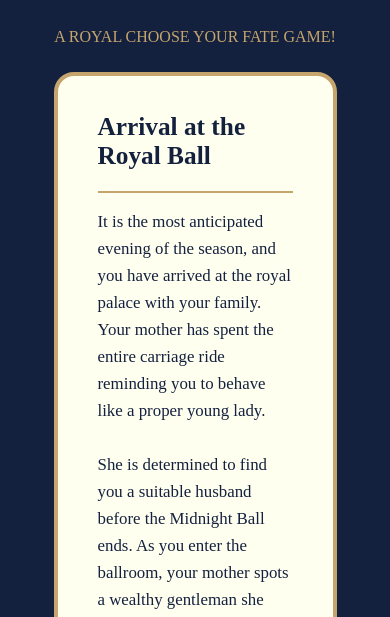
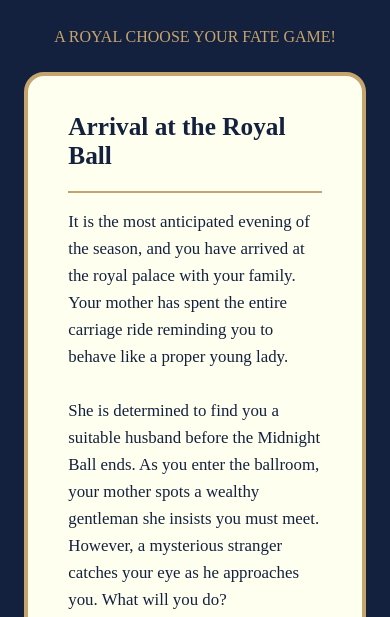
Before and after one commit to AngelicaHanley/the-midnight-ball, a plain HTML site: page index.html in a window 390 px wide. Shown: the part 227-844 px from the top of the page. Drawn offline with Linux system fonts and the light colour scheme.

Commit message:
fixed width

```diff
--- a/style.css
+++ b/style.css
@@ -110,6 +110,7 @@ h1 {
     }
     .game {
         margin: 10px auto 5px auto;
+        max-width: 65%
     }
     .gameTitle {
         margin: 50px 15px 15px 15px;
```
